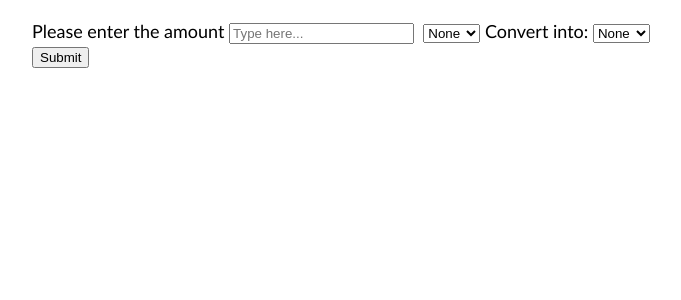
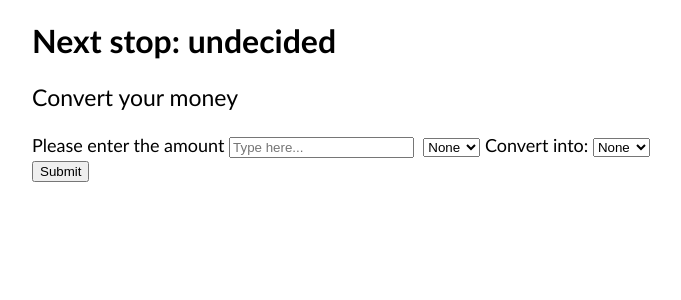
Before and after one commit to Sieglindevwb/travel-calculator, a PHP site: page / in a window 1280 px wide. Shown: the top 300 px of the page, without its empty margins (288-969 px from the left). Run offline with PHP 8.4, Linux system fonts and the light colour scheme.

Commit message:
Add styling to page

```diff
--- a/css/style.css
+++ b/css/style.css
@@ -3,6 +3,10 @@ body {
   margin: auto;
   margin-top: 20px;
   font-family: 'Gill Sans', 'Gill Sans MT', Calibri, 'Trebuchet MS', sans-serif;
+}
+
+p {
+  font-size: 23px;
 }
 
 form {
--- a/index.php
+++ b/index.php
@@ -7,6 +7,8 @@
     <link rel= "stylesheet" href= "./css/style.css">
 </head>
 <body>
+    <h1>Next stop: undecided</h1>
+    <p>Convert your money</p>
     <form action="includes/formhandler.php" method="post">
          <label for="amount">Please enter the amount</label>
         <input id="amount" type="text" name="amount" placeholder="Type here...">
```
